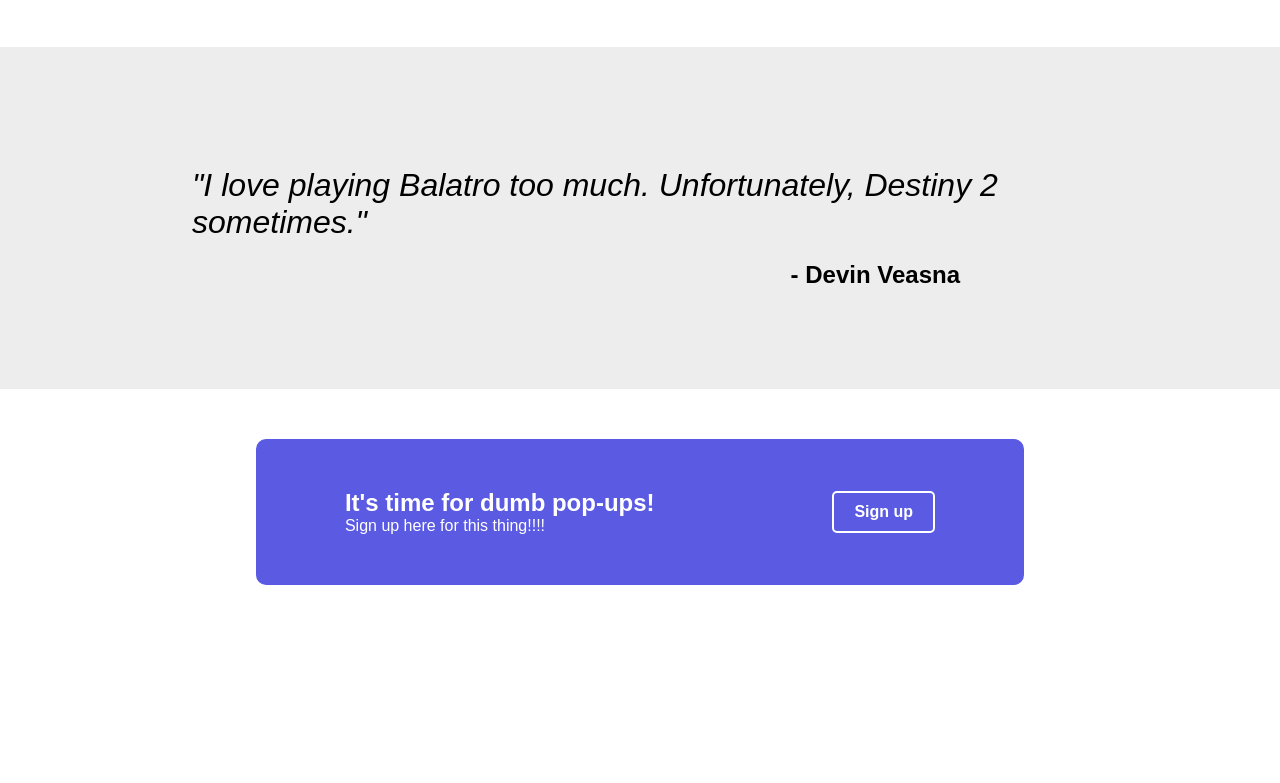
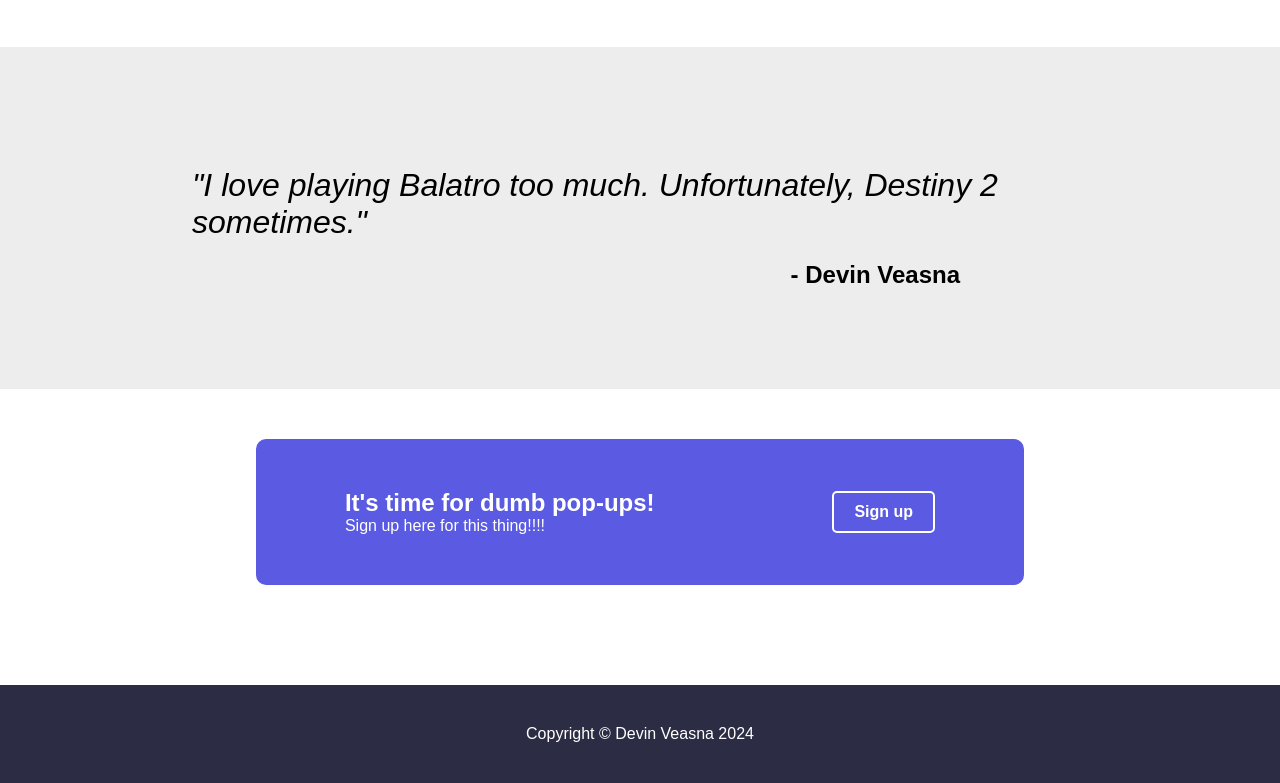
Before and after one commit to veasnadt/htmlcss-website, a plain HTML site: page index.html in a window 1280 px wide. Shown: the part 1013-1796 px from the top of the page. Before the commit the page ends 1698 px from the top, so only its background shows below. Drawn offline with Linux system fonts and the light colour scheme.

Commit message:
Added footer.

```diff
--- a/index.html
+++ b/index.html
@@ -49,6 +49,7 @@
                 <div class="info-caption capt1">Insert caption here!</div>
             </div>
         </div>
+    </div>
 
     <div class="quote-container">
         <p id="quote-text">"I love playing Balatro too much. Unfortunately, Destiny 2 sometimes."</p>
@@ -63,6 +64,11 @@
 
         <button id="sign-up-btn">Sign up</button>
     </div>
+
+    <footer>
+        <div class="footer-container">
+            <p>Copyright &copy; Devin Veasna 2024</p>
         </div>
+    </footer>
 </body>
 </html>
--- a/style.css
+++ b/style.css
@@ -181,3 +181,12 @@ a {
     color: #5a5ae2;
     cursor: pointer;
 }
+
+.footer-container {
+    display: flex;
+    flex-direction: row;
+    justify-content: space-between;
+    background-color: rgb(44, 44, 68);
+    color: white;
+    padding: 40px 120px;
+}
```
Lines whose indentation alone changed are shown as unchanged.
